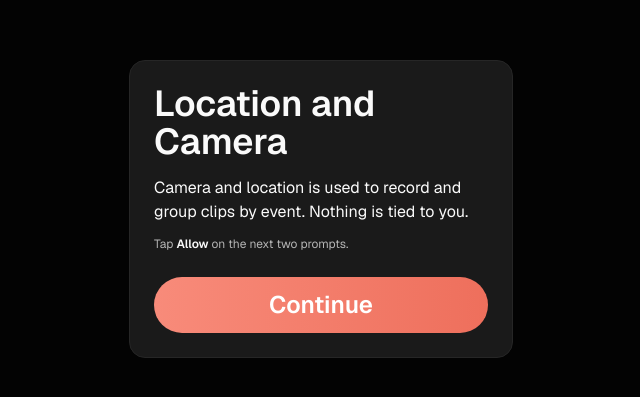
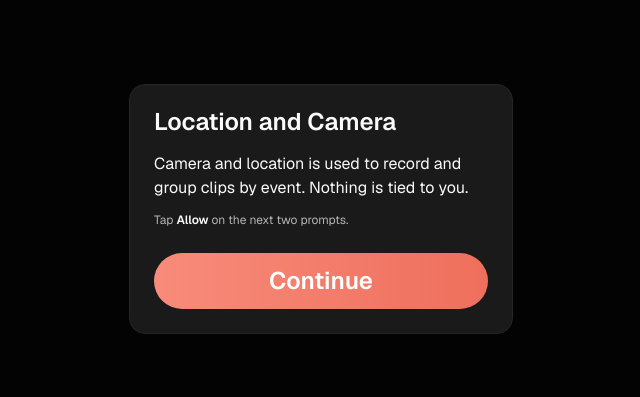
Before and after one commit to LiamShalom/newz, a React (Vite) app in the folder frontend/: page / in a window 1280 px wide. Shown: the part 191-588 px from the top of the page, without its empty margins (319-959 px from the left). Built offline with nearby package versions, Linux system fonts and the light colour scheme; no server answers; a web font is replaced by a local one.

Commit message:
phase 02 W1.3: PrimingModal headline smaller + single-line

```diff
--- a/frontend/src/components/PrimingModal.tsx
+++ b/frontend/src/components/PrimingModal.tsx
@@ -18,7 +18,7 @@ export function PrimingModal({ onContinue }: Props) {
       style={{ minHeight: "100dvh" }}
     >
       <div className="bg-[#1A1A1A] rounded-2xl p-6 max-w-sm w-full border border-[#262626]">
-        <h2 className="text-4xl font-semibold leading-[1.05] text-[#FAFAFA]">
+        <h2 className="text-2xl font-semibold leading-[1.1] whitespace-nowrap text-[#FAFAFA]">
           Location and Camera
         </h2>
         <p className="mt-4 text-base leading-[1.5] text-[#FAFAFA]">
```
